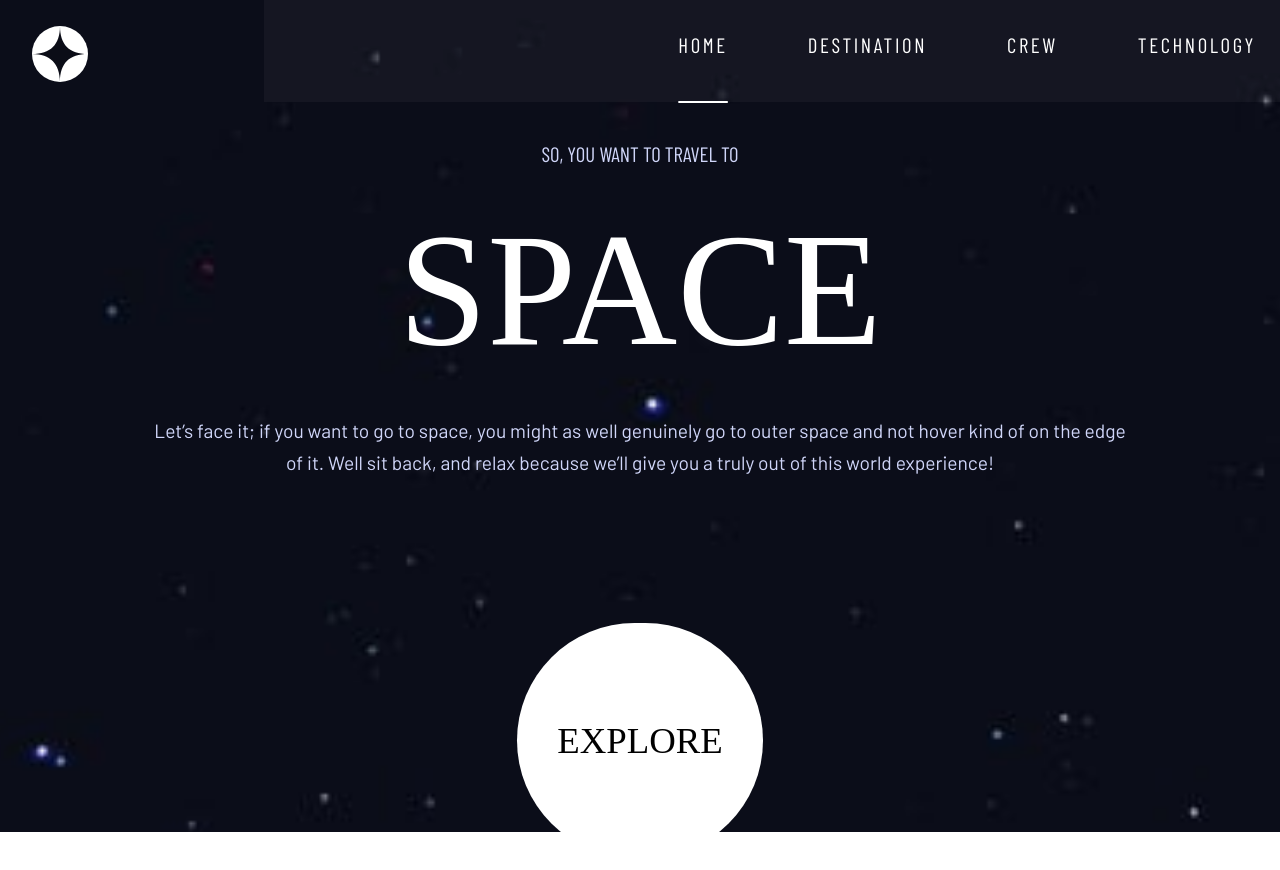
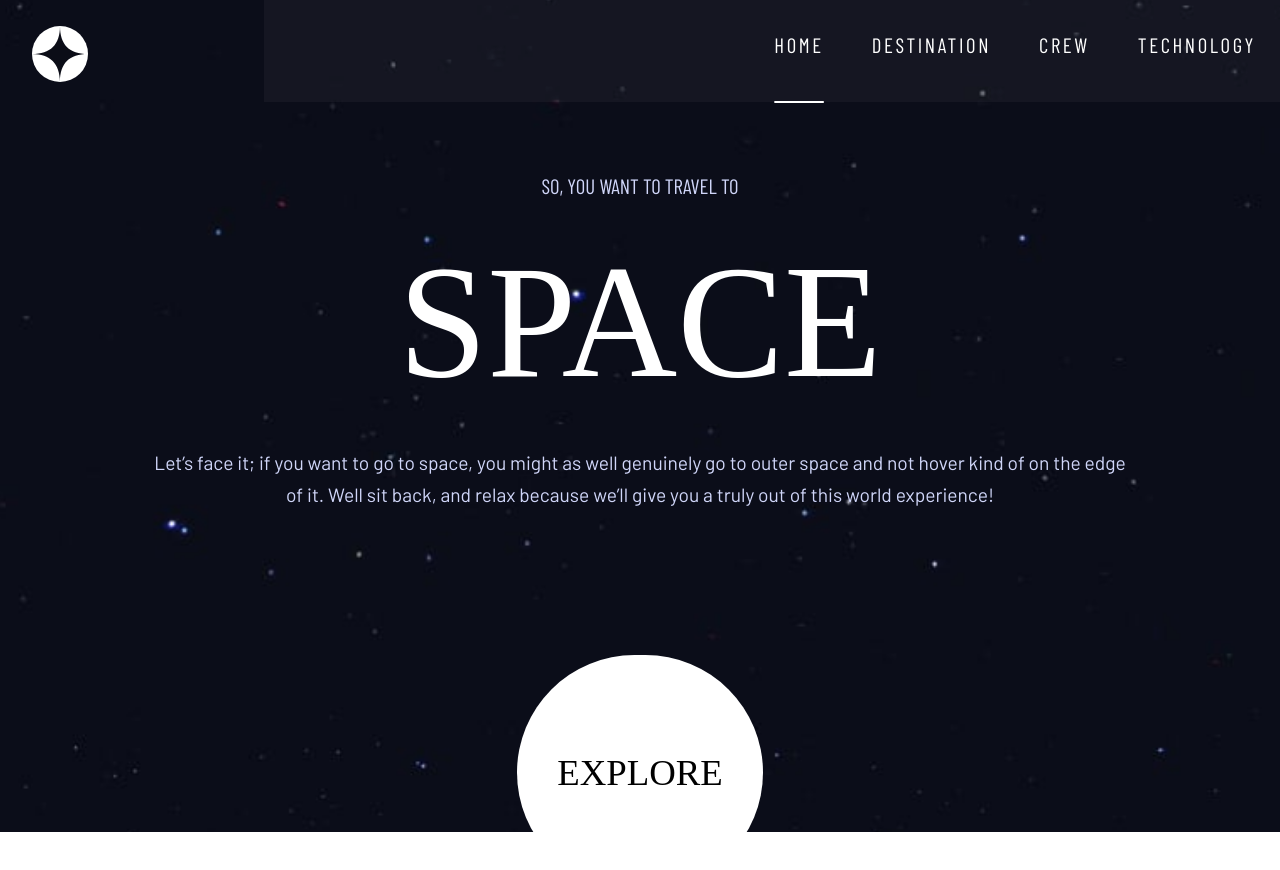
Before and after one commit to Makita7/space-tourism-site, a Vue app: page / in a window 1280 px wide. Shown: the top 870 px of the page. Built offline with nearby package versions, Linux system fonts and the light colour scheme; a web font is replaced by a local one.

Commit message:
home tablet fix

```diff
--- a/src/components/NavBarBig.vue
+++ b/src/components/NavBarBig.vue
@@ -53,7 +53,7 @@
     .wrapper a{
         color: white;
         text-decoration: none;
-        padding-left: 5rem;
+        padding-left: 3rem;
         margin-top: -1rem;
         font-family: 'Barlow Condensed', sans-serif;
         text-transform: uppercase;
--- a/src/pages/HomePage.vue
+++ b/src/pages/HomePage.vue
@@ -82,5 +82,11 @@
       padding: 6rem 2.5rem;
       font-size: 2.3rem;
     }
+    .home{
+      background-image: url('../assets/home/background-home-tablet.jpg') ;
+    }
+    .topP{
+      padding-top: 2rem;
+    }
   }
 </style>
```
